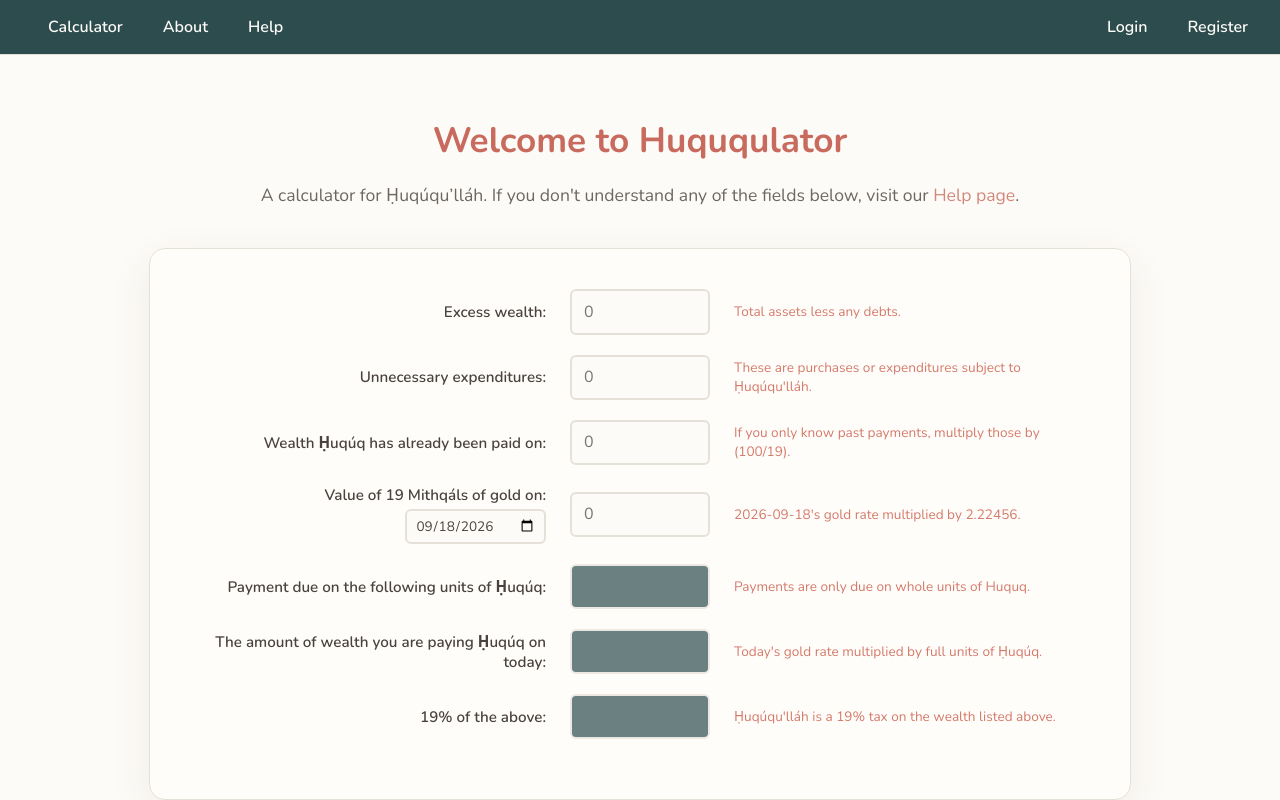
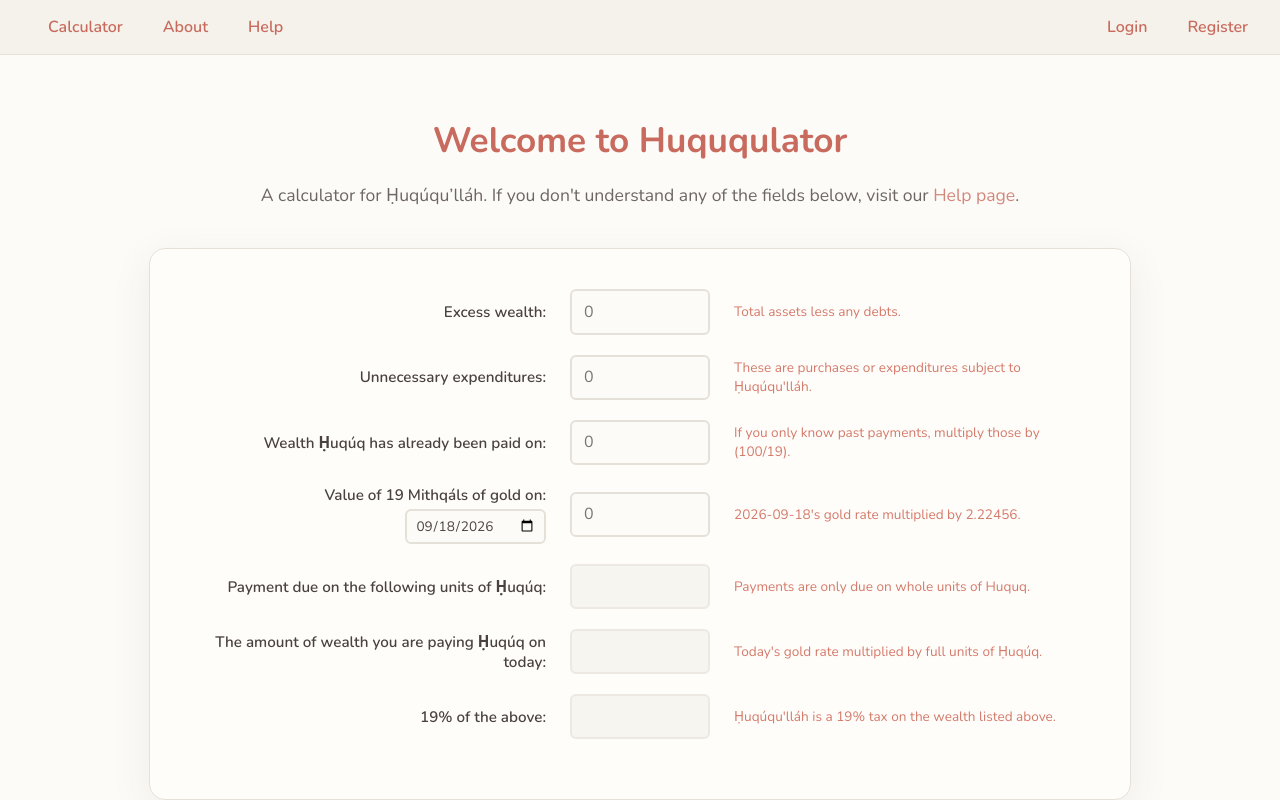
Before and after one commit to bahaipedia/huququlator, a React (Vite) app in the folder client/: page / in a window 1280 px wide. Shown: the top 800 px of the page. Built offline with nearby package versions, Linux system fonts and the light colour scheme; no server answers.

Commit message:
Update index.css

```diff
--- a/client/src/index.css
+++ b/client/src/index.css
@@ -1,32 +1,28 @@
 @import url('https://fonts.googleapis.com/css2?family=Lora:ital,wght@0,400;0,600&family=Nunito:wght@400;600;700&display=swap');
 
 :root {
+  /* Warm Earthy Palette */
   --bg-color: #fdfbf7;
   --text-color: #4a423e;
-  --nav-bg: #2c4c4e;
-  --nav-text: #fdfbf7;
-  --sidebar-bg: #f5f2eb;
-  --sidebar-text: #4a423e;
+  --nav-bg: #f5f2eb;
+  --nav-text: #4a423e;
   --link-color: #c86b5e;
   --border-color: #e6e1d8;
   --btn-bg: #c86b5e;
   --btn-text: #ffffff;
-  --highlight-color: #d4a373;
 }
 
 @media (prefers-color-scheme: dark) {
   :root {
+    /* Warm Dark Mode */
     --bg-color: #2a2624;
     --text-color: #e6e1d8;
-    --nav-bg: #1d3334;
+    --nav-bg: #36312d;
     --nav-text: #e6e1d8;
-    --sidebar-bg: #322d2b;
-    --sidebar-text: #e6e1d8;
     --link-color: #d98a7f;
     --border-color: #4a423e;
     --btn-bg: #d98a7f;
     --btn-text: #2a2624;
-    --highlight-color: #d4a373;
   }
 }
 
@@ -55,21 +51,16 @@ a:hover {
   padding: 1rem 2rem;
   background-color: var(--nav-bg);
   color: var(--nav-text);
-  border-bottom: 1px solid var(--nav-bg);
+  border-bottom: 1px solid var(--border-color);
 }
 .navbar a, .navbar button {
   margin-left: 1rem;
   background: none;
   border: none;
-  color: var(--nav-text);
+  color: var(--link-color);
   cursor: pointer;
   font-size: 1rem;
   font-weight: 600;
-  transition: color 0.2s ease;
-}
-.navbar a:hover, .navbar button:hover {
-  color: var(--highlight-color);
-  opacity: 1;
 }
 
 /* Form Styles */
@@ -127,7 +118,7 @@ button[type="submit"] {
 button[type="submit"]:hover {
   filter: brightness(0.9);
 }
-.error { color: var(--link-color); margin-bottom: 1rem; font-weight: 600; }
+.error { color: #c86b5e; margin-bottom: 1rem; font-weight: 600; }
 
 /* Sidebar Layout */
 .app-container {
@@ -137,7 +128,7 @@ button[type="submit"]:hover {
 
 .sidebar {
   width: 250px;
-  background-color: var(--sidebar-bg);
+  background-color: var(--nav-bg);
   border-right: 1px solid var(--border-color);
   padding: 2rem 1rem;
 }
@@ -145,7 +136,7 @@ button[type="submit"]:hover {
 .sidebar h3 {
   margin-top: 0;
   padding-left: 1rem;
-  color: var(--sidebar-text);
+  color: var(--text-color);
 }
 
 .sidebar ul {
@@ -160,7 +151,7 @@ button[type="submit"]:hover {
 .sidebar a, .sidebar-logout {
   display: block;
   padding: 0.75rem 1rem;
-  color: var(--sidebar-text);
+  color: var(--link-color);
   text-decoration: none;
   border-radius: 6px;
   background: none;
@@ -171,12 +162,11 @@ button[type="submit"]:hover {
   font-weight: 600;
   font-family: 'Nunito', sans-serif;
   cursor: pointer;
-  transition: all 0.2s ease;
+  transition: background-color 0.2s ease;
 }
 
 .sidebar a:hover, .sidebar-logout:hover {
   background-color: var(--border-color);
-  color: var(--link-color);
 }
 
 .main-content {
```
